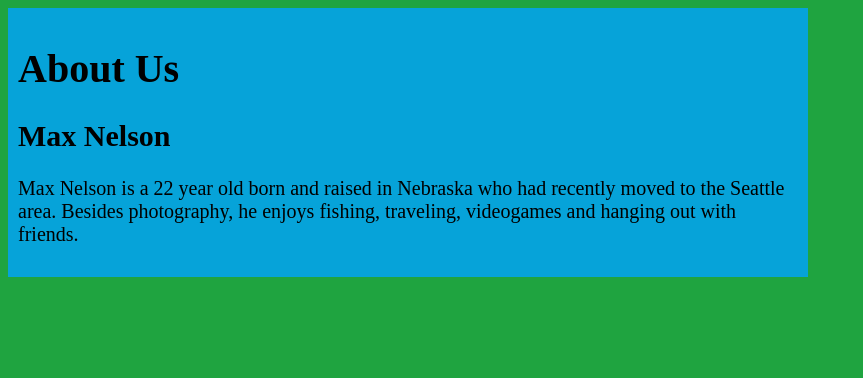
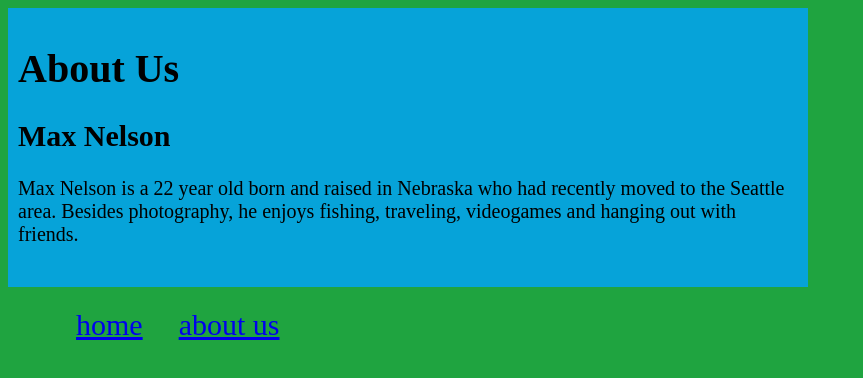
Before and after one commit to MaxTaxFax/MaxTaxFax.github.io, a plain HTML site: page about.html in a window 1280 px wide. Shown: the whole page, without its empty margins (0-863 px from the left). Drawn offline with Linux system fonts and the light colour scheme.

Commit message:
updated things for site

```diff
--- a/about.html
+++ b/about.html
@@ -13,5 +13,11 @@
       <h2>Max Nelson</h2>
       <p>Max Nelson is a 22 year old born and raised in Nebraska who had recently moved to the Seattle area. Besides photography, he enjoys fishing, traveling, videogames and hanging out with friends.</p>
       <img src="">
+      <nav>
+        <ul>
+          <li><a href="index.html">home</a></li>
+          <li><a href="about.html">about us</a></li>
+        </ul>
+      </nav>
   </body>
 </html>
--- a/index.css
+++ b/index.css
@@ -13,14 +13,15 @@
         padding: 5px;
         border: 75px;
         padding: 10px;
-        font-size:1px;
+        font-size:10px;
         display: block;
 
     }
     nav {
-        background-color:#FF0507 ;
+        background-color: ;
         float: left;
-        width:100px ;
+        width:100%;
+        font-size: 30px
     }
     nav ul {
         padding: ;
```
Also changed, not shown: index.html (+2 -2 lines).
